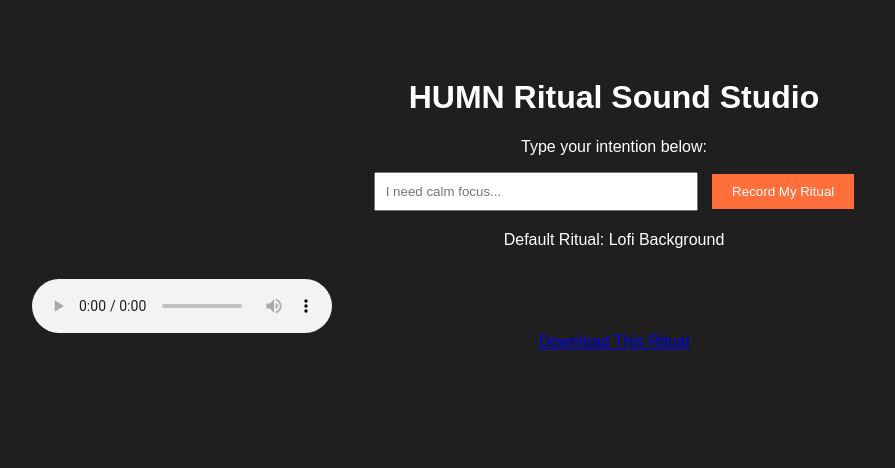
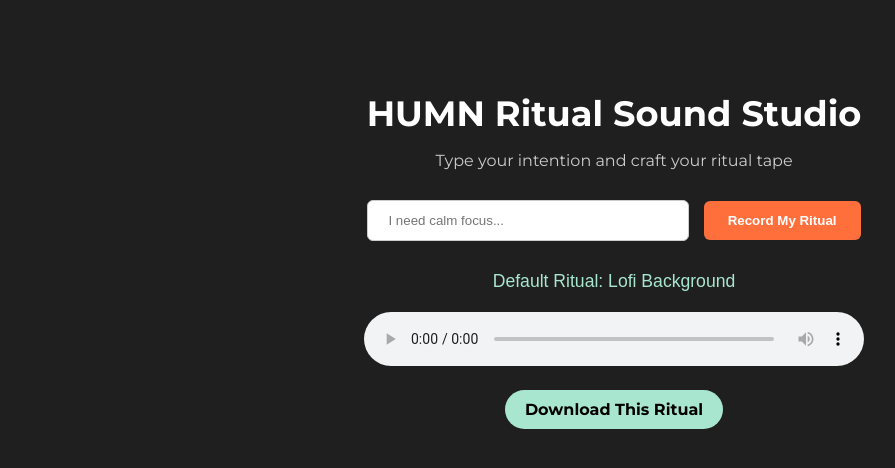
Before and after one commit to vcortez1004/HUMN-create, a plain HTML site: page index.html in a window 1280 px wide. Both pictures are taken after a click on the button "Record My Ritual". Shown: the whole page, without its empty margins (26-921 px from the left). Drawn offline with Linux system fonts and the light colour scheme.

Commit message:
Update index with css.html

```diff
--- a/index.html
+++ b/index.html
@@ -3,23 +3,98 @@
 <head>
   <meta charset="UTF-8" />
   <title>HUMN Ritual Sound Studio</title>
+  <link href="https://fonts.googleapis.com/css2?family=Montserrat:wght@400;700&family=Lora:ital@1&display=swap" rel="stylesheet">
   <style>
-    body { font-family: Arial, sans-serif; text-align: center; background: #1F1F1F; color: #FFFFFF; padding: 50px; }
-    h1 { font-family: Montserrat, sans-serif; }
-    input { padding: 10px; width: 300px; }
-    button { padding: 10px 20px; background: #FF6F3C; border: none; color: #fff; cursor: pointer; margin-left: 10px; }
-    audio { margin-top: 30px; display: block; }
-    .info { margin-top: 20px; }
+    :root {
+      --bg: #1F1F1F;
+      --accent: #FF6F3C;
+      --mint: #A8E6CF;
+      --text: #FFFFFF;
+      --gray: #CCCCCC;
+    }
+
+    body {
+      background: var(--bg);
+      color: var(--text);
+      font-family: 'Montserrat', sans-serif;
+      text-align: center;
+      padding: 60px 20px;
+    }
+
+    h1 {
+      font-size: 2.2rem;
+      margin-bottom: 10px;
+    }
+
+    p {
+      color: var(--gray);
+      margin-bottom: 30px;
+    }
+
+    input {
+      padding: 12px 20px;
+      width: 280px;
+      border: 1px solid var(--gray);
+      border-radius: 6px;
+      font-family: 'Museo Moderno', sans-serif;
+    }
+
+    button {
+      padding: 12px 24px;
+      background: var(--accent);
+      border: none;
+      color: var(--text);
+      font-weight: bold;
+      border-radius: 6px;
+      cursor: pointer;
+      margin-left: 10px;
+      transition: background 0.2s ease;
+    }
+
+    button:hover {
+      background: #e55c29;
+    }
+
+    .info {
+      margin-top: 30px;
+      color: var(--mint);
+      font-family: 'Museo Moderno', sans-serif;
+      font-size: 1.1rem;
+    }
+
+    audio {
+      margin-top: 20px;
+      width: 100%;
+      max-width: 500px;
+    }
+
+    a#downloadLink {
+      display: inline-block;
+      margin-top: 20px;
+      padding: 10px 20px;
+      background: var(--mint);
+      color: #000;
+      text-decoration: none;
+      border-radius: 20px;
+      font-weight: bold;
+      transition: background 0.2s ease;
+    }
+
+    a#downloadLink:hover {
+      background: #87d9b9;
+    }
   </style>
 </head>
 <body>
   <h1>HUMN Ritual Sound Studio</h1>
-  <p>Type your intention below:</p>
+  <p>Type your intention and craft your ritual tape</p>
+
   <input type="text" id="prompt" placeholder="I need calm focus...">
   <button onclick="generateRitual()">Record My Ritual</button>
 
   <div class="info" id="ritualInfo"></div>
   <audio id="player" controls></audio>
+  <br>
   <a id="downloadLink" href="#" download style="display:none;">Download This Ritual</a>
 
   <script src="script.js"></script>
```
